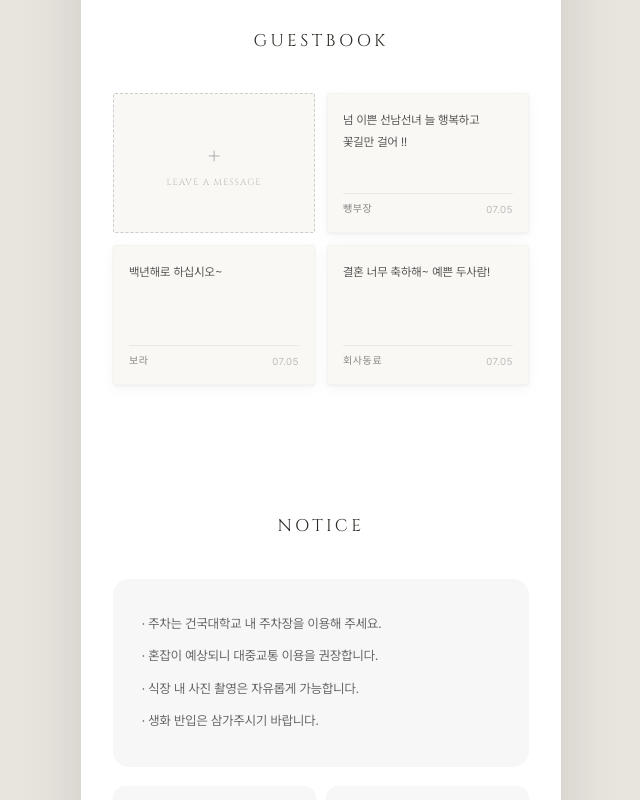
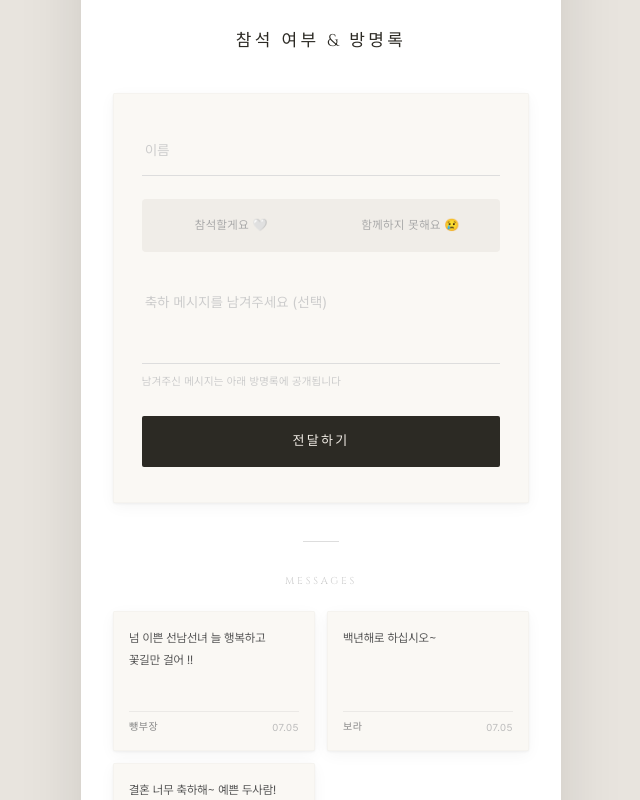
Before and after one commit to heyman333/koosoo, a Next.js app: page / in a window 1280 px wide. Shown: the part 7060-7860 px from the top of the page, without its empty margins (319-959 px from the left). Built offline with nearby package versions, Linux system fonts and the light colour scheme.

Commit message:
Add RSVP + guestbook combined section with inline attendance form
Co-Authored-By: Claude Sonnet 4.6 <noreply@anthropic.com>

```diff
--- a/app/globals.css
+++ b/app/globals.css
@@ -766,6 +766,147 @@ body {
 .copy-btn:hover { background: #d8d8d8; }
 
 /* ══════════════════════════════════════════════════════════════════════════════
+   RSVP FORM
+══════════════════════════════════════════════════════════════════════════════ */
+.rsvp-form {
+  background: #faf8f4;
+  border-radius: 2px;
+  padding: 2rem 1.8rem 2.2rem;
+  display: flex;
+  flex-direction: column;
+  gap: 0;
+  margin-bottom: 2.4rem;
+  box-shadow:
+    0 1px 3px rgba(0,0,0,0.06),
+    0 4px 16px rgba(0,0,0,0.04),
+    inset 0 0 0 0.5px rgba(0,0,0,0.04);
+}
+
+/* 구분선 */
+.rsvp-row-sep {
+  width: 100%;
+  height: 0.5px;
+  background: rgba(0,0,0,0.06);
+  margin: 0;
+}
+
+/* 이름 인풋 — 라인 스타일 */
+.rsvp-name-input {
+  width: 100%;
+  background: transparent;
+  border: none;
+  border-bottom: 0.5px solid #ddd;
+  padding: 0.9rem 0.2rem;
+  font-size: 14px;
+  font-family: var(--font-pretendard), sans-serif;
+  color: #2c2a24;
+  outline: none;
+  letter-spacing: 0.02em;
+  transition: border-color 0.2s;
+  margin-bottom: 1.4rem;
+}
+.rsvp-name-input::placeholder { color: #ccc; }
+.rsvp-name-input:focus { border-bottom-color: #999; }
+
+/* 참석 여부 토글 — acc-tabs 패턴과 동일 */
+.rsvp-attend-btns {
+  display: grid;
+  grid-template-columns: 1fr 1fr;
+  gap: 8px;
+  background: #f0ede8;
+  border-radius: 4px;
+  padding: 4px;
+  margin-bottom: 1.4rem;
+}
+.rsvp-attend-btn {
+  padding: 0.85rem 0.5rem;
+  border-radius: 2px;
+  background: transparent;
+  border: none;
+  font-size: 12px;
+  color: #aaa;
+  cursor: pointer;
+  font-family: var(--font-pretendard), sans-serif;
+  letter-spacing: 0.04em;
+  text-align: center;
+  transition: background 0.2s, color 0.2s, box-shadow 0.2s;
+}
+.rsvp-attend-btn.active-yes {
+  background: #2c2a24;
+  color: #f0ebe4;
+  box-shadow: 0 1px 4px rgba(0,0,0,0.12);
+}
+.rsvp-attend-btn.active-no {
+  background: #fff;
+  color: #777;
+  box-shadow: 0 1px 4px rgba(0,0,0,0.06);
+}
+
+/* 메시지 텍스트에어리어 — 라인 스타일 */
+.rsvp-textarea {
+  width: 100%;
+  background: transparent;
+  border: none;
+  border-bottom: 0.5px solid #ddd;
+  padding: 0.9rem 0.2rem;
+  font-size: 14px;
+  font-family: var(--font-pretendard), sans-serif;
+  color: #2c2a24;
+  resize: none;
+  outline: none;
+  height: 90px;
+  letter-spacing: 0.02em;
+  line-height: 1.9;
+  transition: border-color 0.2s;
+  margin-bottom: 0.6rem;
+}
+.rsvp-textarea::placeholder { color: #ccc; }
+.rsvp-textarea:focus { border-bottom-color: #999; }
+
+/* 힌트 텍스트 */
+.rsvp-hint {
+  font-size: 11px;
+  color: #ccc;
+  letter-spacing: 0.03em;
+  font-family: var(--font-pretendard), sans-serif;
+  margin-bottom: 1.6rem;
+}
+
+/* 전달하기 버튼 */
+.rsvp-submit {
+  width: 100%;
+  padding: 1rem;
+  border-radius: 2px;
+  background: #2c2a24;
+  color: #f0ebe4;
+  font-size: 13px;
+  font-family: var(--font-cinzel), serif;
+  letter-spacing: 0.18em;
+  border: none;
+  cursor: pointer;
+  transition: background 0.2s;
+  text-transform: uppercase;
+}
+.rsvp-submit:hover { background: #1a1917; }
+
+/* Messages 구분 */
+.gb-messages-label {
+  font-family: var(--font-cinzel), serif;
+  font-size: 10px;
+  letter-spacing: 0.28em;
+  color: #ccc;
+  text-align: center;
+  text-transform: uppercase;
+  margin-bottom: 1.4rem;
+}
+.gb-messages-sep {
+  width: 36px;
+  height: 1px;
+  background: #ddd;
+  margin: 0 auto 2rem;
+}
+
+/* ══════════════════════════════════════════════════════════════════════════════
    GUESTBOOK
 ══════════════════════════════════════════════════════════════════════════════ */
 .gb-grid {
--- a/app/page.tsx
+++ b/app/page.tsx
@@ -54,6 +54,7 @@ interface GBEntry {
   msg: string;
   date: string;
   color: string;
+  attend?: "yes" | "no";
 }
 
 /* ── Constants ── */
@@ -63,9 +64,9 @@ const GB_COLORS = [
 ];
 
 const INITIAL_ENTRIES: GBEntry[] = [
-  { id: 1, name: "뺑부장",  msg: "넘 이쁜 선남선녀 늘 행복하고 꽃길만 걸어 !!", date: "07.05", color: "#fef9e7" },
-  { id: 2, name: "보라",    msg: "백년해로 하십시오~",                             date: "07.05", color: "#e8f5e9" },
-  { id: 3, name: "회사동료", msg: "결혼 너무 축하해~ 예쁜 두사람!",               date: "07.05", color: "#fce4ec" },
+  { id: 1, name: "뺑부장",  msg: "넘 이쁜 선남선녀 늘 행복하고 꽃길만 걸어 !!", date: "07.05", color: "#fef9e7", attend: "yes" },
+  { id: 2, name: "보라",    msg: "백년해로 하십시오~",                             date: "07.05", color: "#e8f5e9", attend: "yes" },
+  { id: 3, name: "회사동료", msg: "결혼 너무 축하해~ 예쁜 두사람!",               date: "07.05", color: "#fce4ec", attend: "yes" },
 ];
 
 const GROOM_ACCOUNTS = [
@@ -106,9 +107,9 @@ export default function Home() {
   const [poemInView, setPoemInView] = useState(false);
   const poemRef = useRef<HTMLElement>(null);
   const [entries, setEntries] = useState<GBEntry[]>(INITIAL_ENTRIES);
-  const [modalOpen, setModalOpen] = useState(false);
   const [gbName, setGbName] = useState("");
   const [gbMsg, setGbMsg] = useState("");
+  const [attend, setAttend] = useState<"yes" | "no" | null>(null);
 
   /* ── smooth scroll throttle (desktop only) ── */
   useEffect(() => {
@@ -251,14 +252,16 @@ export default function Home() {
     navigator.clipboard.writeText(location.href).then(() => alert("링크가 복사되었습니다."));
   }
   function submitGuestbook() {
-    if (!gbName.trim() || !gbMsg.trim()) { alert("이름과 메시지를 입력해주세요."); return; }
+    if (!gbName.trim()) { alert("이름을 입력해주세요."); return; }
+    if (!attend) { alert("참석 여부를 선택해주세요."); return; }
     const now = new Date();
     const date = `${String(now.getMonth() + 1).padStart(2, "0")}.${String(now.getDate()).padStart(2, "0")}`;
+    const msg = gbMsg.trim() || (attend === "yes" ? "참석하겠습니다." : "함께하지 못해 아쉬워요.");
     setEntries((prev) => [
       ...prev,
-      { id: Date.now(), name: gbName.trim(), msg: gbMsg.trim(), date, color: GB_COLORS[prev.length % GB_COLORS.length] },
+      { id: Date.now(), name: gbName.trim(), msg, date, color: GB_COLORS[prev.length % GB_COLORS.length], attend },
     ]);
-    setGbName(""); setGbMsg(""); setModalOpen(false);
+    setGbName(""); setGbMsg(""); setAttend(null);
   }
 
   /* ════════════════════════════════════════════════════════════════════════ */
@@ -501,16 +504,54 @@ export default function Home() {
         </div>
       </section>
 
-      {/* ══ GUESTBOOK ═══════════════════════════════════════════════════════ */}
+      {/* ══ RSVP + GUESTBOOK ════════════════════════════════════════════════ */}
       <section className="w-section fade-in">
-        <h2 className="sec-title">Guestbook</h2>
+        <h2 className="sec-title">참석 여부 &amp; 방명록</h2>
 
-        <div className="gb-grid">
-          <div className="gb-card add-card" onClick={() => setModalOpen(true)}>
-            <div className="gb-plus">+</div>
-            <div className="gb-add-label">Leave a message</div>
+        {/* 참석 여부 폼 */}
+        <div className="rsvp-form">
+          <input
+            type="text"
+            className="rsvp-name-input"
+            placeholder="이름"
+            maxLength={20}
+            value={gbName}
+            onChange={(e) => setGbName(e.target.value)}
+          />
+
+          <div className="rsvp-attend-btns">
+            <button
+              className={`rsvp-attend-btn${attend === "yes" ? " active-yes" : ""}`}
+              onClick={() => setAttend("yes")}
+            >
+              참석할게요 🤍
+            </button>
+            <button
+              className={`rsvp-attend-btn${attend === "no" ? " active-no" : ""}`}
+              onClick={() => setAttend("no")}
+            >
+              함께하지 못해요 😢
+            </button>
           </div>
 
+          <textarea
+            className="rsvp-textarea"
+            placeholder="축하 메시지를 남겨주세요 (선택)"
+            value={gbMsg}
+            onChange={(e) => setGbMsg(e.target.value)}
+          />
+
+          <p className="rsvp-hint">남겨주신 메시지는 아래 방명록에 공개됩니다</p>
+
+          <button className="rsvp-submit" onClick={submitGuestbook}>
+            전달하기
+          </button>
+        </div>
+
+        {/* 방명록 */}
+        <div className="gb-messages-sep" />
+        <div className="gb-messages-label">Messages</div>
+        <div className="gb-grid">
           {entries.map((e) => (
             <div key={e.id} className="gb-card">
               <div className="gb-card-msg">{e.msg}</div>
@@ -548,33 +589,6 @@ export default function Home() {
       </footer>
       </div>
 
-      {/* ══ GUESTBOOK MODAL ═════════════════════════════════════════════════ */}
-      {modalOpen && (
-        <div
-          className="gb-modal-bg"
-          onClick={(e) => { if (e.target === e.currentTarget) setModalOpen(false); }}
-        >
-          <div className="gb-modal">
-            <div className="gb-modal-title">Leave a Message</div>
-            <input
-              type="text"
-              placeholder="이름"
-              maxLength={20}
-              value={gbName}
-              onChange={(e) => setGbName(e.target.value)}
-            />
-            <textarea
-              placeholder="축하 메시지를 남겨주세요"
-              value={gbMsg}
-              onChange={(e) => setGbMsg(e.target.value)}
-            />
-            <div className="gb-modal-btns">
-              <button className="gb-modal-cancel" onClick={() => setModalOpen(false)}>취소</button>
-              <button className="gb-modal-submit" onClick={submitGuestbook}>남기기</button>
-            </div>
-          </div>
-        </div>
-      )}
     </>
   );
 }
```
